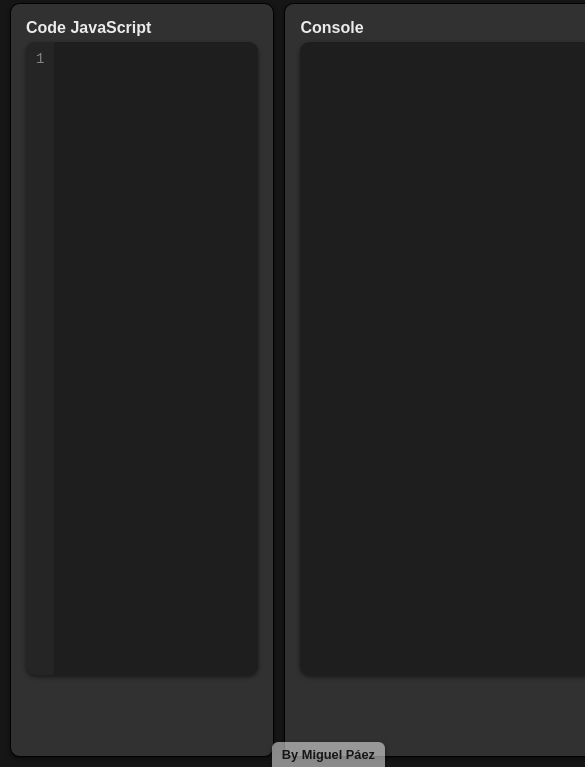
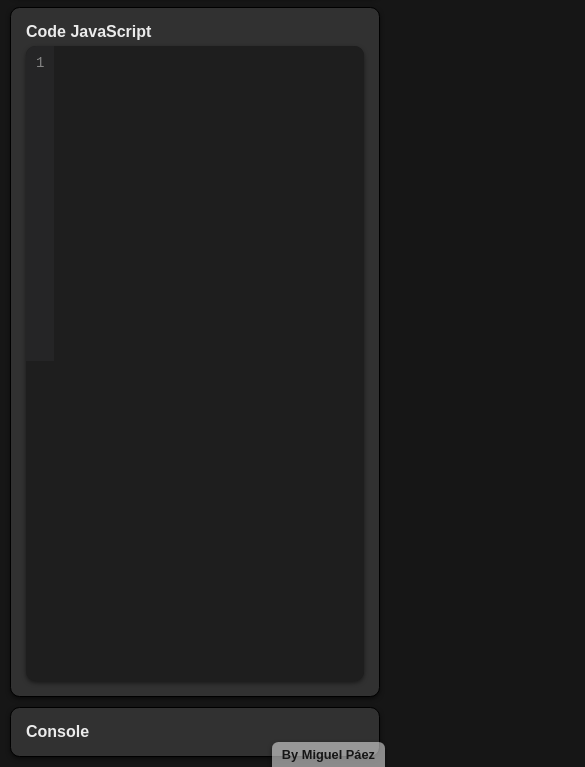
Before and after one commit to MiguelPaez782/SandBox, an Electron app: page app/index.html in a window 390 px wide. Shown: the part 77-844 px from the top of the page, 585 px wide, since content can reach past the window. Drawn offline with Linux system fonts and the light colour scheme.

Commit message:
Actualización de estilos responsive

```diff
--- a/app/css/style.css
+++ b/app/css/style.css
@@ -24,7 +24,7 @@ html {
     grid-template:
     "navbar       navbar"  60px
     "code-container console-container" auto
-    / auto 400px ;
+    / 60% 40%  ;
 }
 
 .navbar {
@@ -89,7 +89,7 @@ section {
     color: #d4d4d4;
     border-radius: .6rem;
     overflow: hidden;
-    height: 75vh;
+    height: 100%;
     font-family: monospace;
     font-size: 14px;
 }
@@ -104,6 +104,7 @@ section {
     white-space: pre;
     line-height: 1.4em;
     font-family: monospace;
+    height: 100%;
 }
 
 
@@ -128,14 +129,15 @@ section {
     border: none;
     border-radius: .6rem;
     width: 100%;
-    height: 75vh;
+    height: 100%;
     overflow: hidden;
     color: #d4d4d4;
     font-size: 14px;
     font-family: monospace;
 }
 
-.editor-container, .console {
+.editor-container,
+.console {
     box-shadow: 0 2px 4px rgba(0, 0, 0, 0.5);
 }
 
@@ -154,3 +156,52 @@ a.developer {
     border-radius: .4rem .4rem 0 0;
     background-color: rgba(255, 255, 255, 0.5);
 }
+
+@media(max-width:768px){
+    .grid-container {
+        display: grid;
+        min-height: 100%;
+        padding: 10px;
+        gap: 10px;
+        grid-template:
+        "navbar       navbar"  60px
+        "code-container console-container" auto
+        / 60% 40% ;
+    }
+}
+
+@media (max-width:450px) {
+    .grid-container {
+        display: flex;
+        flex-direction: column;
+        gap: 10px;
+        height: 100vh;
+    }
+
+    .code-container,
+    .console-container {
+        flex: 1;
+        transition: all 0.3s ease;
+        overflow: hidden;
+        display: flex;
+        flex-direction: column;
+    }
+
+    .title-section {
+        cursor: pointer;
+        background: none;
+        border-radius: .4rem;
+    }
+
+    .collapsed {
+        flex: 0 0 50px;
+    }
+    .collapsed .editor-container,
+    .collapsed #result {
+        display: none;
+    }
+
+    .expanded {
+        flex: 1;
+    }
+}
--- a/app/index.html
+++ b/app/index.html
@@ -19,8 +19,7 @@
         <h3 class="title-section">Code JavaScript</h3>
         <div class="editor-container">
             <div id="lineNumbers" class="line-numbers"></div>
-            <textarea id="codeJs" class="code-editor" spellcheck="false">
-            </textarea>
+            <textarea id="codeJs" class="code-editor" spellcheck="false"></textarea>
         </div>
     </section>
 
@@ -33,5 +32,6 @@
 
     <script src="js/app.js"></script>
     <script src="js/download-code.js"></script>
+    <script src="js/responsive-mobile.js"></script>
 </body>
 </html>
--- /dev/null
+++ b/app/js/responsive-mobile.js
@@ -0,0 +1,29 @@
+document.addEventListener("DOMContentLoaded", () => {
+    const codeContainer = document.querySelector(".code-container");
+    const consoleContainer = document.querySelector(".console-container");
+    const codeTitle = codeContainer.querySelector(".title-section");
+    const consoleTitle = consoleContainer.querySelector(".title-section");
+
+    codeContainer.classList.add("expanded");
+    consoleContainer.classList.add("collapsed");
+
+    codeTitle.addEventListener("click", () => {
+        if (window.innerWidth <= 450) {
+            codeContainer.classList.add("expanded");
+            codeContainer.classList.remove("collapsed");
+
+            consoleContainer.classList.add("collapsed");
+            consoleContainer.classList.remove("expanded");
+        }
+    });
+
+    consoleTitle.addEventListener("click", () => {
+        if (window.innerWidth <= 450) {
+            consoleContainer.classList.add("expanded");
+            consoleContainer.classList.remove("collapsed");
+
+            codeContainer.classList.add("collapsed");
+            codeContainer.classList.remove("expanded");
+        }
+    });
+});
```
